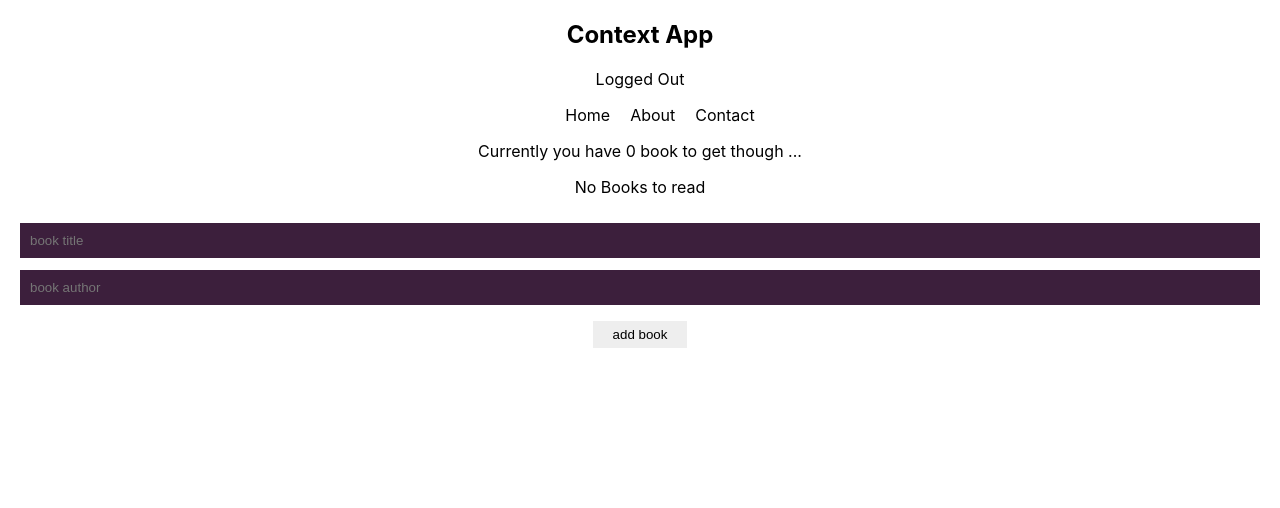
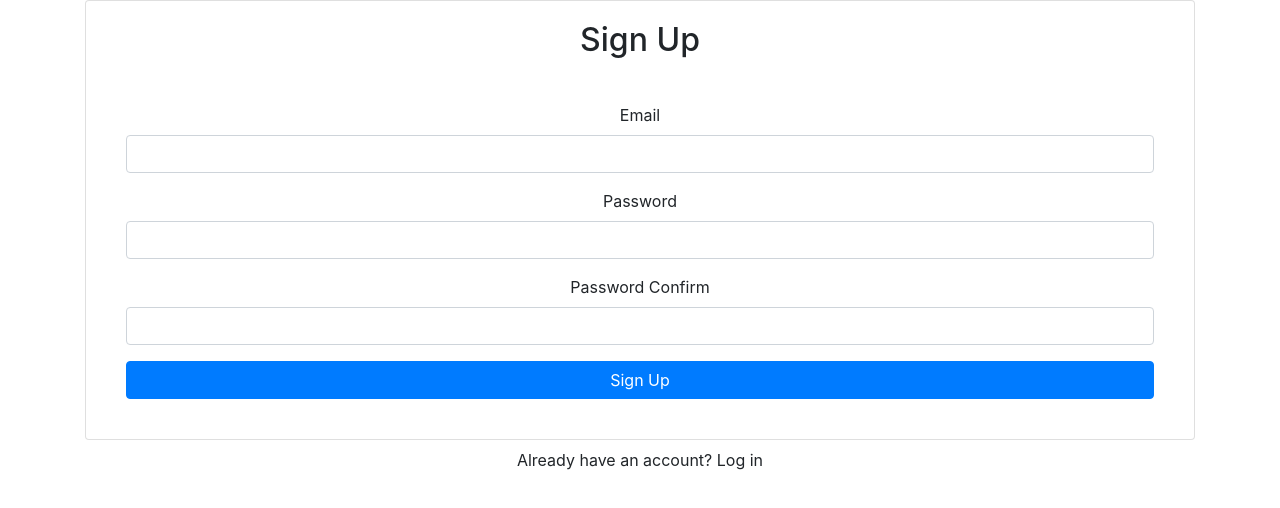
Before and after one commit to Tarannu/React-auth-context, a React (Create React App) app: page / in a window 1280 px wide. Shown: the top 508 px of the page. Built offline with nearby package versions, Linux system fonts and the light colour scheme.

Commit message:
added routes wth a signup page as landing

```diff
--- a/package.json
+++ b/package.json
@@ -6,8 +6,12 @@
     "@testing-library/jest-dom": "^5.11.9",
     "@testing-library/react": "^11.2.5",
     "@testing-library/user-event": "^12.6.3",
+    "bootstrap": "^4.6.0",
+    "firebase": "^8.2.7",
     "react": "^17.0.1",
+    "react-bootstrap": "^1.4.3",
     "react-dom": "^17.0.1",
+    "react-router-dom": "^5.2.0",
     "react-scripts": "4.0.2",
     "uuid": "^8.3.2",
     "web-vitals": "^1.1.0"
--- a/src/App.js
+++ b/src/App.js
@@ -1,23 +1,38 @@
 import "./App.css";
 import Nav from "./components/Navbar";
 import BookList from "./components/BookList";
-import SongList from "./components/SongList";
 import BookContextProvider from "./contexts/BookContext";
 import AuthContextProvider from "./contexts/AuthContext";
 import BookForm from "./components/BookForm";
+import {BrowserRouter as Router,Route,Switch} from 'react-router-dom';
+import SignUp from "./components/Signup/SignUp";
 
 function App() {
   return (
     <div className="App">
+    <Router>
       <AuthContextProvider>
         <BookContextProvider>
-          <Nav />
-          <BookList />
-          <BookForm/>
+
+          <Switch>
+          <Route path="/" exact component={SignUp}/>
+          <Route path="/booklist" component={Home}/>
+
+          </Switch>
         </BookContextProvider>
       </AuthContextProvider>
+      </Router>
     </div>
   );
 }
+const Home=()=>{
+  return (
+    <div>
+    <Nav/>
+    <BookList/>
+    <BookForm/>
+    </div>
+  )
+}
 
 export default App;
--- a/src/components/Navbar.js
+++ b/src/components/Navbar.js
@@ -1,16 +1,17 @@
 import React, { useContext } from "react";
-import { AuthContext } from "../contexts/AuthContext";
+//import { AuthContext } from "../contexts/AuthContext";
 import { BookContext } from "../contexts/BookContext";
 
 
 const Navbar = () => {
-  const { isAuthenticated, toggleAuth } = useContext(AuthContext);
+  //const { isAuthenticated, toggleAuth } = useContext(AuthContext);
   const {books} =useContext(BookContext);
+  //onClick={toggleAuth} > {isAuthenticated ? "Logged In" : "Logged Out"}
   return (
       <div>
     <nav>
-      <h1>Context App</h1>
-      <div onClick={toggleAuth}>{isAuthenticated ? "Logged In" : "Logged Out"}</div>
+      <h1>Book List App</h1>
+      <div ></div>
       <ul>
         <li> Home </li>
         <li> About </li>
--- /dev/null
+++ b/src/components/Signup/SignUp.js
@@ -0,0 +1,51 @@
+import React, { useRef } from "react";
+import { Container,Form, Button,Card} from 'react-bootstrap';
+
+
+
+
+const SignUp = () => {
+  const emailRef = useRef();
+  const passwordRef = useRef();
+  const passwordConfirmRef = useRef();
+  //const {signup} =useAuth();
+
+  // const handleSubmit=(e)=>{
+  //   e.preventDefault();
+  //   signup(emailRef.current.value,passwordRef.current.value);
+
+  //}
+  return (
+    <Container>
+
+    <Card>
+      <Card.Body>
+        <h2 className="text-center mb-4">Sign Up</h2>
+        <Form>
+        <Form.Group id="email">
+        <Form.Label>Email</Form.Label>
+        <Form.Control type="email" ref={emailRef} required/>
+        </Form.Group>
+        <Form.Group id="password">
+        <Form.Label>Password</Form.Label>
+        <Form.Control type="password" ref={passwordRef} required/>
+        </Form.Group>
+        <Form.Group id="password-confirm">
+        <Form.Label>Password Confirm</Form.Label>
+        <Form.Control type="password" ref={passwordConfirmRef} required/>
+        </Form.Group>
+        <Button type="submit" className="w-100" >Sign Up</Button>
+        </Form>
+      </Card.Body>
+    </Card>
+
+
+    <div className="w-100 text-denter mt-2">
+      Already have an account? Log in
+    </div>
+    </Container>
+
+  );
+};
+
+export default SignUp;
--- a/src/index.js
+++ b/src/index.js
@@ -3,6 +3,7 @@ import ReactDOM from 'react-dom';
 import './index.css';
 import App from './App';
 import reportWebVitals from './reportWebVitals';
+import '../node_modules/bootstrap/dist/css/bootstrap.min.css';
 
 ReactDOM.render(
   <React.StrictMode>
```
Also changed, not shown: src/firebase.js (added, +14 -0 lines), src/contexts/AuthContext.js (line endings or trailing spaces), 2 other files (tests, documents, lock files or other folders).
